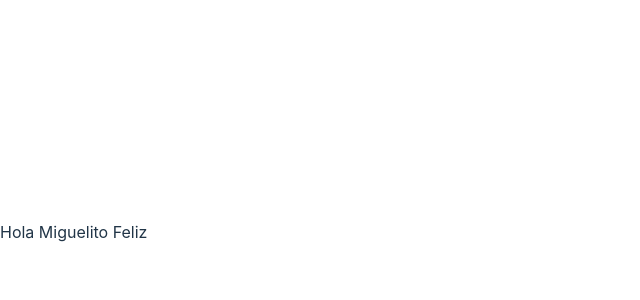
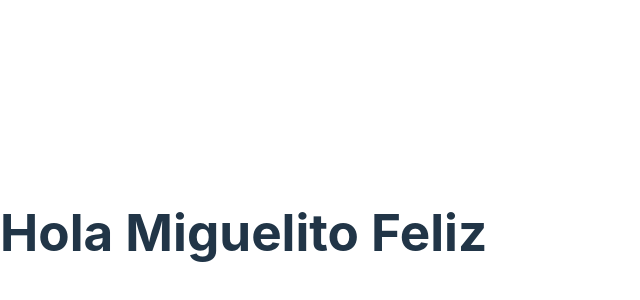
Before and after one commit to MiguelSanchezCuello/hm-react-app, a React (Vite) app: page / in a window 1280 px wide. Shown: the part 168-468 px from the top of the page, without its empty margins (0-640 px from the left). Built offline with nearby package versions, Linux system fonts and the light colour scheme.

Commit message:
Ejercicio inicial

```diff
--- a/src/App.tsx
+++ b/src/App.tsx
@@ -1,10 +1,6 @@
+import Titulo from "./Titulo";
 function App() {
-  const nombre = "Miguelito Feliz";
-  if (nombre != "") {
-    return <p>Hola {nombre}</p>;
-  } else {
-    return <p>Hola mundo.</p>;
-  }
+  return <Titulo />;
 }
 
 export default App;
--- /dev/null
+++ b/src/Titulo.tsx
@@ -0,0 +1,10 @@
+function Titulo() {
+  const nombre = "Miguelito Feliz";
+  if (nombre != "") {
+    return <h1>Hola {nombre}</h1>;
+  } else {
+    return <p>Hola mundo.</p>;
+  }
+}
+
+export default Titulo;
```
